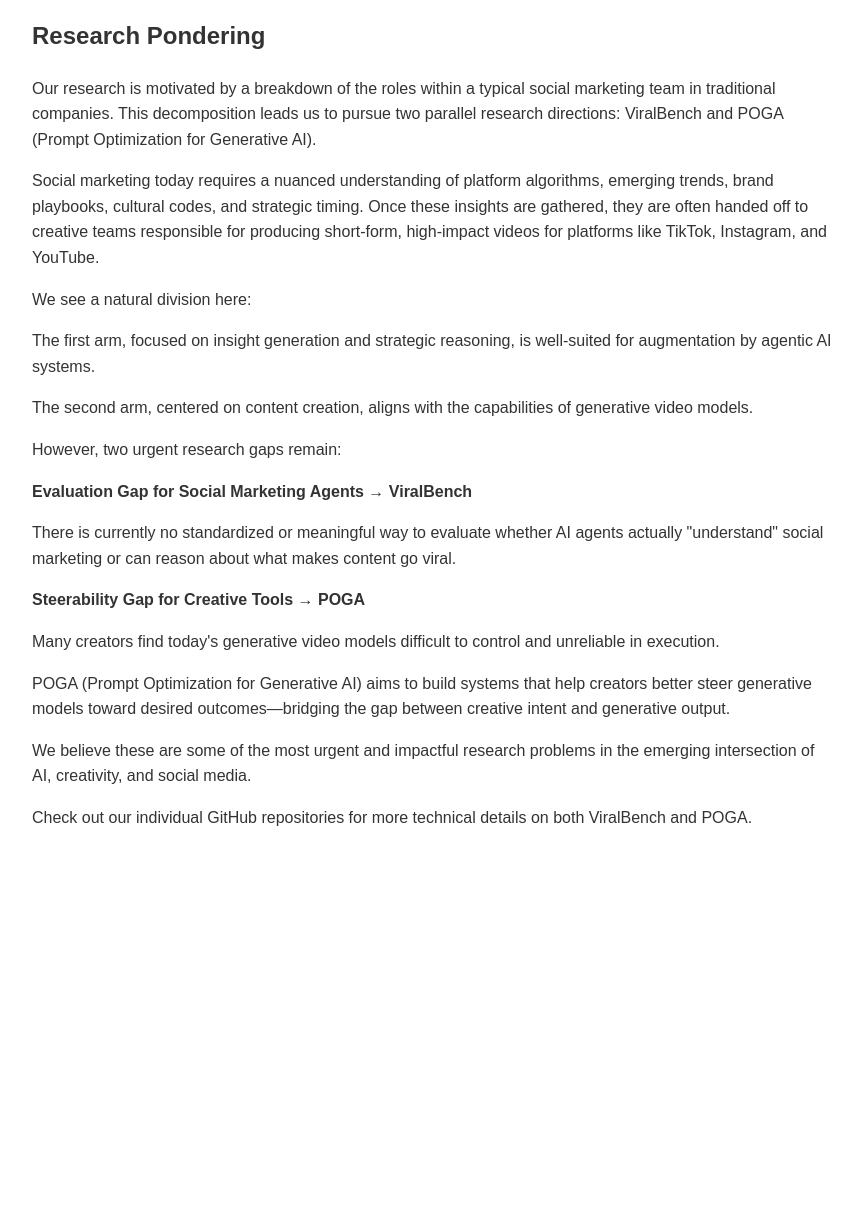
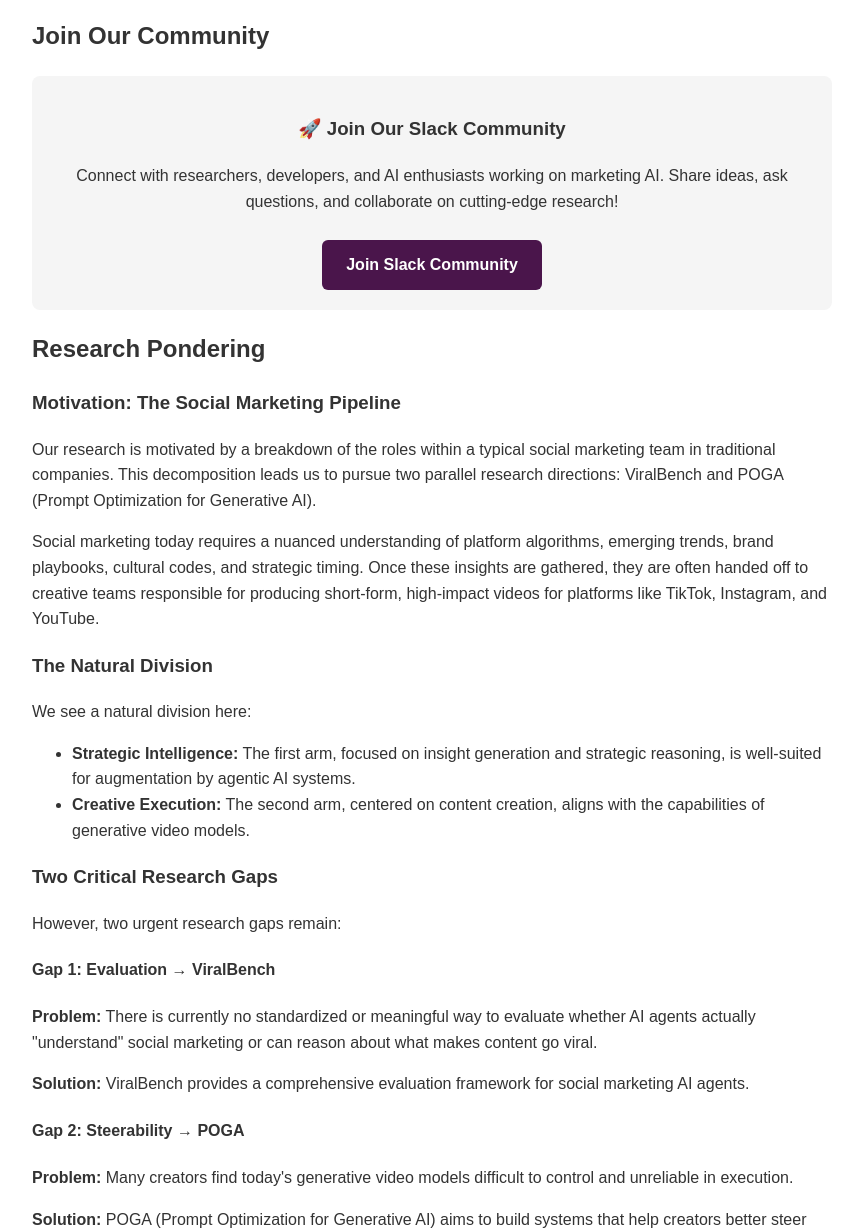
Before and after one commit to AI4Marketing/AI4Marketing.gitub.io, a plain HTML site: page index.html in a window 1280 px wide. Shown: the part 982-2213 px from the top of the page, without its empty margins (208-1069 px from the left). Before the commit the page ends 1849 px from the top, so only its background shows below. Drawn offline with Linux system fonts and the light colour scheme.

Commit message:
setup Slack link

```diff
--- a/index.html
+++ b/index.html
@@ -42,28 +42,42 @@
 
     <p>If you're a startup or company working in related fields and are interested in supporting our research, we'd love to hear from you—your collaboration would be deeply appreciated.</p>
 
+    <h2>Join Our Community</h2>
+
+    <div style="background-color: #f5f5f5; padding: 20px; border-radius: 8px; margin: 20px 0; text-align: center;">
+        <h3>🚀 Join Our Slack Community</h3>
+        <p>Connect with researchers, developers, and AI enthusiasts working on marketing AI. Share ideas, ask questions, and collaborate on cutting-edge research!</p>
+        <a href="https://join.slack.com/t/socialmanagem-skw7830/shared_invite/zt-3d6wq3w42-~IR9ul74ykeZQ~CGVw0i7A" target="_blank" style="background-color: #4A154B; color: white; padding: 12px 24px; text-decoration: none; border-radius: 6px; font-weight: bold; display: inline-block; margin-top: 10px;">Join Slack Community</a>
+    </div>
+
     <h2>Research Pondering</h2>
 
+    <h3>Motivation: The Social Marketing Pipeline</h3>
     <p>Our research is motivated by a breakdown of the roles within a typical social marketing team in traditional companies. This decomposition leads us to pursue two parallel research directions: ViralBench and POGA (Prompt Optimization for Generative AI).</p>
 
     <p>Social marketing today requires a nuanced understanding of platform algorithms, emerging trends, brand playbooks, cultural codes, and strategic timing. Once these insights are gathered, they are often handed off to creative teams responsible for producing short-form, high-impact videos for platforms like TikTok, Instagram, and YouTube.</p>
 
+    <h3>The Natural Division</h3>
     <p>We see a natural division here:</p>
-    <p>The first arm, focused on insight generation and strategic reasoning, is well-suited for augmentation by agentic AI systems.</p>
-    <p>The second arm, centered on content creation, aligns with the capabilities of generative video models.</p>
+    <ul>
+        <li><strong>Strategic Intelligence:</strong> The first arm, focused on insight generation and strategic reasoning, is well-suited for augmentation by agentic AI systems.</li>
+        <li><strong>Creative Execution:</strong> The second arm, centered on content creation, aligns with the capabilities of generative video models.</li>
+    </ul>
 
+    <h3>Two Critical Research Gaps</h3>
     <p>However, two urgent research gaps remain:</p>
 
-    <p><strong>Evaluation Gap for Social Marketing Agents → ViralBench</strong></p>
-    <p>There is currently no standardized or meaningful way to evaluate whether AI agents actually "understand" social marketing or can reason about what makes content go viral.</p>
+    <h4>Gap 1: Evaluation → ViralBench</h4>
+    <p><strong>Problem:</strong> There is currently no standardized or meaningful way to evaluate whether AI agents actually "understand" social marketing or can reason about what makes content go viral.</p>
+    <p><strong>Solution:</strong> ViralBench provides a comprehensive evaluation framework for social marketing AI agents.</p>
 
-    <p><strong>Steerability Gap for Creative Tools → POGA</strong></p>
-    <p>Many creators find today's generative video models difficult to control and unreliable in execution.</p>
-    <p>POGA (Prompt Optimization for Generative AI) aims to build systems that help creators better steer generative models toward desired outcomes—bridging the gap between creative intent and generative output.</p>
+    <h4>Gap 2: Steerability → POGA</h4>
+    <p><strong>Problem:</strong> Many creators find today's generative video models difficult to control and unreliable in execution.</p>
+    <p><strong>Solution:</strong> POGA (Prompt Optimization for Generative AI) aims to build systems that help creators better steer generative models toward desired outcomes—bridging the gap between creative intent and generative output.</p>
 
-    <p>We believe these are some of the most urgent and impactful research problems in the emerging intersection of AI, creativity, and social media.</p>
+    <p><strong>Impact:</strong> We believe these are some of the most urgent and impactful research problems in the emerging intersection of AI, creativity, and social media.</p>
 
-    <p>Check out our individual GitHub repositories for more technical details on both ViralBench and POGA.</p>
+    <p>Check out our <a href="https://github.com/AI4Marketing" target="_blank">GitHub organization</a> for more technical details on both ViralBench and POGA.</p>
 
 </body>
 </html>
```
